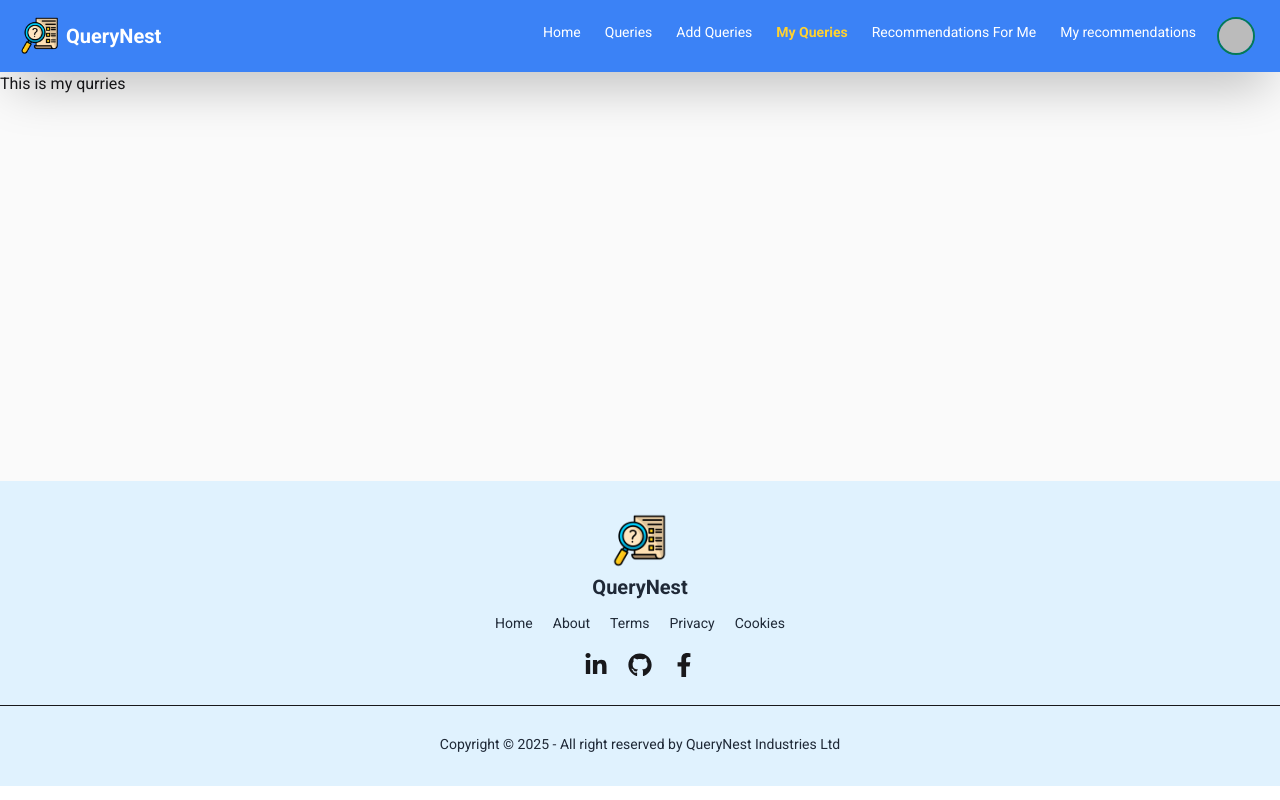
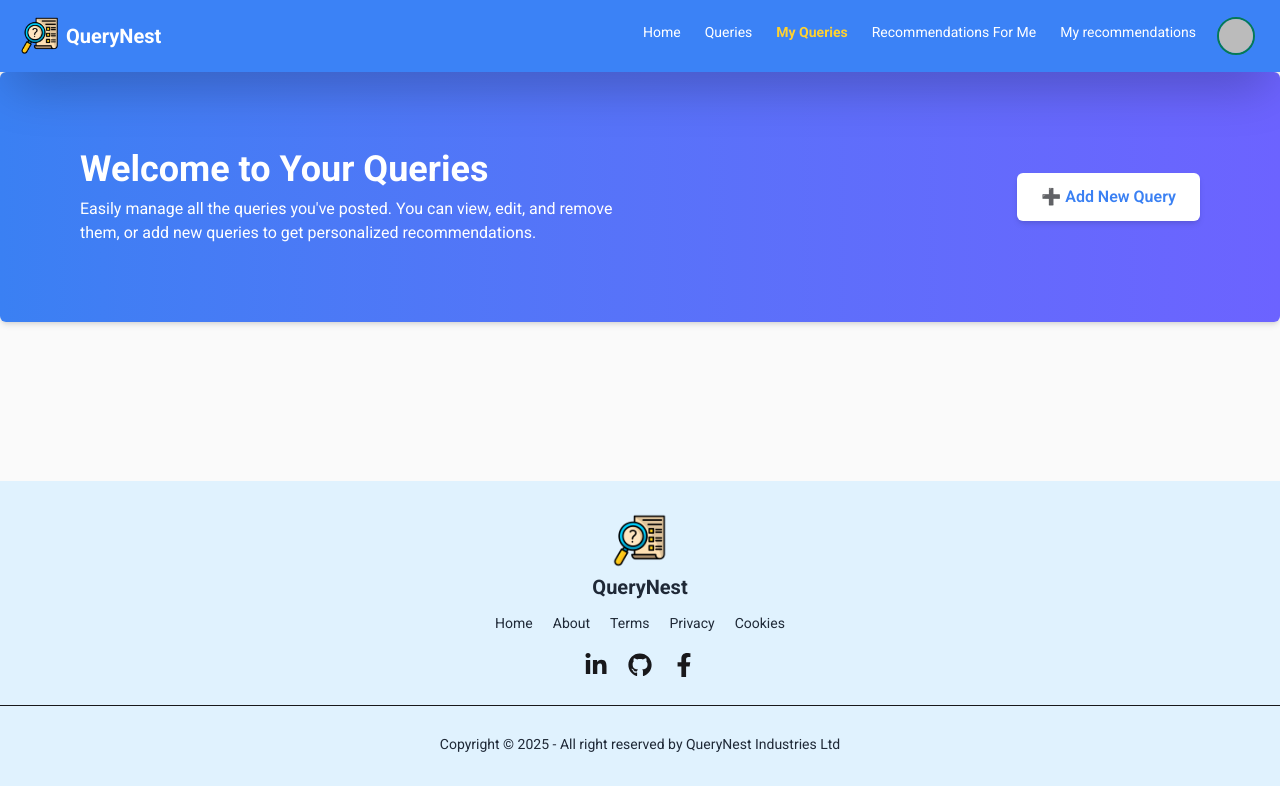
Before and after one commit to Rafi-Ahmmed-Siyam/QueryNest-Client, a React (Vite) app: page /myQueries in a window 1280 px wide. Built offline with nearby package versions, Linux system fonts and the light colour scheme; no server answers; sample sign-in values are in the browser's storage.

Commit message:
Added My Query page Banner

```diff
--- /dev/null
+++ b/src/Components/MyQueryBanner.jsx
@@ -0,0 +1,29 @@
+import React from 'react';
+import { Link } from 'react-router-dom';
+
+const MyQueryBanner = () => {
+   return (
+      <div className="bg-gradient-to-r from-[#3A80F3] to-[#6C63FF] min-h-[250px] flex flex-col lg:flex-row items-center justify-between px-6 lg:px-20 py-10 rounded-md shadow-md">
+         {/* Left Content */}
+         <div className="text-center lg:text-left">
+            <h1 className="text-white text-3xl lg:text-4xl font-bold mb-2">
+               Welcome to Your Queries
+            </h1>
+            <p className="text-white max-w-xl text-sm lg:text-base">
+               Easily manage all the queries you've posted. You can view, edit, and remove them, or add new queries to get personalized recommendations.
+            </p>
+         </div>
+
+         {/* Right Button */}
+         <div className="mt-6 lg:mt-0">
+            <Link to="/addQueries">
+               <button className="bg-white text-[#3A80F3] hover:text-white hover:bg-[#265FC5] font-semibold px-6 py-3 rounded-md shadow-md transition duration-300">
+                  ➕ Add New Query
+               </button>
+            </Link>
+         </div>
+      </div>
+   );
+};
+
+export default MyQueryBanner;
--- a/src/Components/Navbar.jsx
+++ b/src/Components/Navbar.jsx
@@ -4,7 +4,7 @@ import { Link, Links, NavLink } from 'react-router-dom';
 import useAuth from '../Hooks/useAuth';
 
 const Navbar = () => {
-	const { userLogout, user,loding } = useAuth();
+	const { userLogout, user, loding } = useAuth();
 	const navLinkClass = ({ isActive }) => {
 		isActive && 'text-cyan-500 font-medium'
 	}
@@ -34,31 +34,46 @@ const Navbar = () => {
 							: 'text-white hover:text-cyan-200'
 					} to={'/allQueries'}>Queries</NavLink></li>
 
-					{
-						!loding && user && <>
-							<li className='hidden md:hidden lg:block text-white hover:text-cyan-200'><NavLink className={({ isActive }) =>
+					{user && (
+						<>
+							<li className='hidden md:hidden lg:block text-white hover:text-cyan-200'>
+								<NavLink
+									className={({ isActive }) =>
 										isActive
 											? 'text-amber-300 font-bold'
 											: 'text-white hover:text-cyan-200'
-							} to={'/addQueries'}>Add Queries</NavLink></li>
-							<li className='hidden md:hidden lg:block text-white hover:text-cyan-200'><NavLink className={({ isActive }) =>
+									}
+									to="/myQueries"
+								>
+									My Queries
+								</NavLink>
+							</li>
+							<li className='hidden md:hidden lg:block text-white hover:text-cyan-200'>
+								<NavLink
+									className={({ isActive }) =>
 										isActive
 											? 'text-amber-300 font-bold'
 											: 'text-white hover:text-cyan-200'
-							} to={'/myQueries'}>My Queries</NavLink></li>
-							<li className='hidden md:hidden lg:block text-white hover:text-cyan-200'><NavLink className={({ isActive }) =>
+									}
+									to="/recommendationsForMe"
+								>
+									Recommendations For Me
+								</NavLink>
+							</li>
+							<li className='hidden md:hidden lg:block text-white hover:text-cyan-200'>
+								<NavLink
+									className={({ isActive }) =>
 										isActive
 											? 'text-amber-300 font-bold'
 											: 'text-white hover:text-cyan-200'
-							} to={'/recommendationsForMe'}>Recommendations For Me</NavLink></li>
-							<li className='hidden md:hidden lg:block text-white hover:text-cyan-200'><NavLink className={({ isActive }) =>
-								isActive
-									? 'text-amber-300 font-bold'
-									: 'text-white hover:text-cyan-200'
-							} to={'/myRecommendations'}>My recommendations</NavLink></li>
-
+									}
+									to="/myRecommendations"
+								>
+									My recommendations
+								</NavLink>
+							</li>
 						</>
-					}
+					)}
 
 
 					{
@@ -76,10 +91,11 @@ const Navbar = () => {
 								<ul
 									tabIndex={0}
 									className="menu menu-sm dropdown-content bg-base-100 rounded-box z-1 mt-3 w-52 p-2 shadow">
-									<li className='block md:block lg:hidden text-[#1F2937]'><NavLink className={({ isActive }) => isActive && 'bg-amber-300'} to={'/myQueries'}>My Queries</NavLink></li>
-									<li className='block md:block lg:hidden text-[#1F2937]'><NavLink className={({ isActive }) => isActive && 'bg-amber-300'} to={'/recommendationsForMe'}>Recommendations For Me</NavLink></li>
-									<li className='block md:block lg:hidden text-[#1F2937]'><NavLink className={({ isActive }) => isActive && 'bg-amber-300'} to={'/addQueries'}>Add Queries</NavLink></li>
-									<li className='block md:block lg:hidden text-[#1F2937]'><NavLink className={({ isActive }) => isActive && 'bg-amber-300'} to={'/myRecommendations'}>My recommendations</NavLink></li>
+									<li className='block md:block lg:hidden text-[#1F2937]'><NavLink className={({ isActive }) => isActive ? 'bg-amber-300':undefined} to={'/myQueries'}>My Queries</NavLink></li>
+
+									<li className='block md:block lg:hidden text-[#1F2937]'><NavLink className={({ isActive }) => isActive ? 'bg-amber-300':undefined} to={'/recommendationsForMe'}>Recommendations For Me</NavLink></li>
+
+									<li className='block md:block lg:hidden text-[#1F2937]'><NavLink className={({ isActive }) => isActive ? 'bg-amber-300':undefined} to={'/myRecommendations'}>My recommendations</NavLink></li>
 									<li onClick={() => userLogout()} className="btn btn-sm rounded-lg mt-4 bg-red-500 text-white">Log Out</li>
 								</ul>
 							</div>
--- a/src/Components/TabCategories.jsx
+++ b/src/Components/TabCategories.jsx
@@ -15,24 +15,24 @@ const TabCategories = () => {
          {/* Tab div */}
          <div className='container mx-auto'>
             <Tabs>
-               <TabList className="border-b-2 border-cyan-400"> {/* Default underline with thicker border */}
+               <TabList className="border-b-[2.5px] border-cyan-400"> {/* Default underline with thicker border */}
                   <div className="flex justify-center items-center gap-0 lg:gap-1 px-10">
                      <Tab className="react-tabs__tab"
-                        selectedClassName="react-tabs__tab--selected !font-medium !text-black !bg-cyan-400">
+                        selectedClassName="react-tabs__tab--selected !font-medium !text-[#1F2937] !bg-cyan-400">
                         Mobile Phones
                      </Tab>
                      <Tab className="react-tabs__tab border-2 border-gray-400 "
-                        selectedClassName="react-tabs__tab--selected !font-medium !text-black !bg-cyan-400"
+                        selectedClassName="react-tabs__tab--selected !font-medium !text-[#1F2937] !bg-cyan-400"
                      >
                         Audio Devices
                      </Tab>
                      <Tab className="react-tabs__tab border-2 border-gray-400"
-                        selectedClassName="react-tabs__tab--selected !font-medium !text-black !bg-cyan-400"
+                        selectedClassName="react-tabs__tab--selected !font-medium !text-[#1F2937] !bg-cyan-400"
                      >
                         Computer Accessories
                      </Tab>
                      <Tab className="react-tabs__tab border-2 border-gray-400"
-                        selectedClassName="react-tabs__tab--selected !font-medium !text-black !bg-cyan-400"
+                        selectedClassName="react-tabs__tab--selected !font-medium !text-[#1F2937] !bg-cyan-400"
                      >
                         Wearable Watches
                      </Tab>
--- a/src/Pages/MyQueries.jsx
+++ b/src/Pages/MyQueries.jsx
@@ -1,11 +1,13 @@
 import React from 'react';
+import { Link } from 'react-router-dom';
+import MyQueryBanner from '../Components/MyQueryBanner';
 
 const MyQueries = () => {
    return (
       <div>
-         <h2>This is my qurries</h2>
+        <MyQueryBanner/>
       </div>
    );
 };
 
-export default MyQueries;<h2>This is my qurries</h2>
+export default MyQueries; <h2>This is my qurries</h2>
--- a/tailwind.config.js
+++ b/tailwind.config.js
@@ -1,7 +1,7 @@
 /** @type {import('tailwindcss').Config} */
 export default {
    content: [
-      "./src/**/*.{js,jsx,ts,tsx}",  // React প্রজেক্টের ফাইল পাথ
+      "./src/**/*.{js,jsx,ts,tsx}",
       "./public/index.html"
    ],
    theme: {
```
Lines whose indentation alone changed are shown as unchanged.
